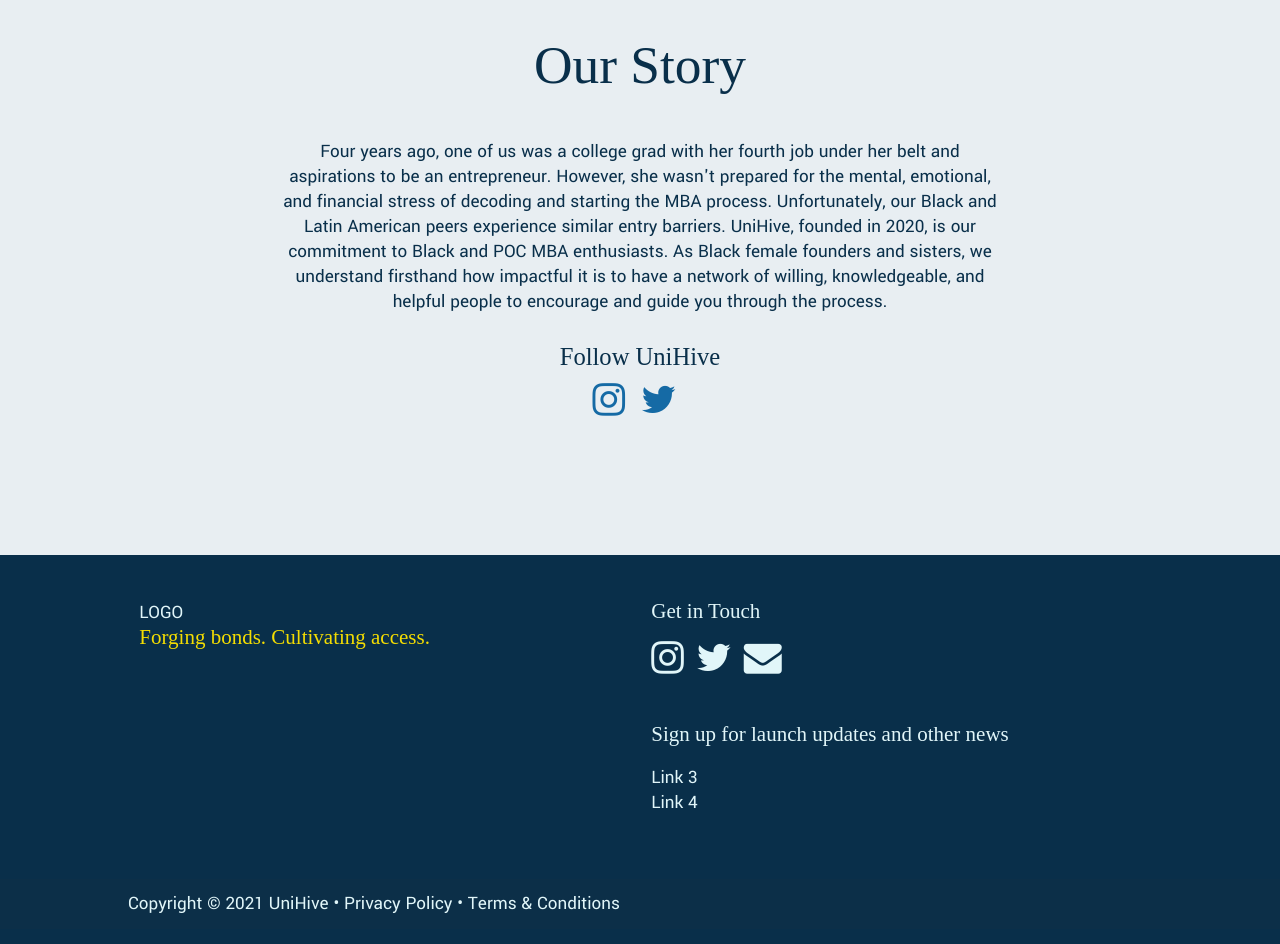
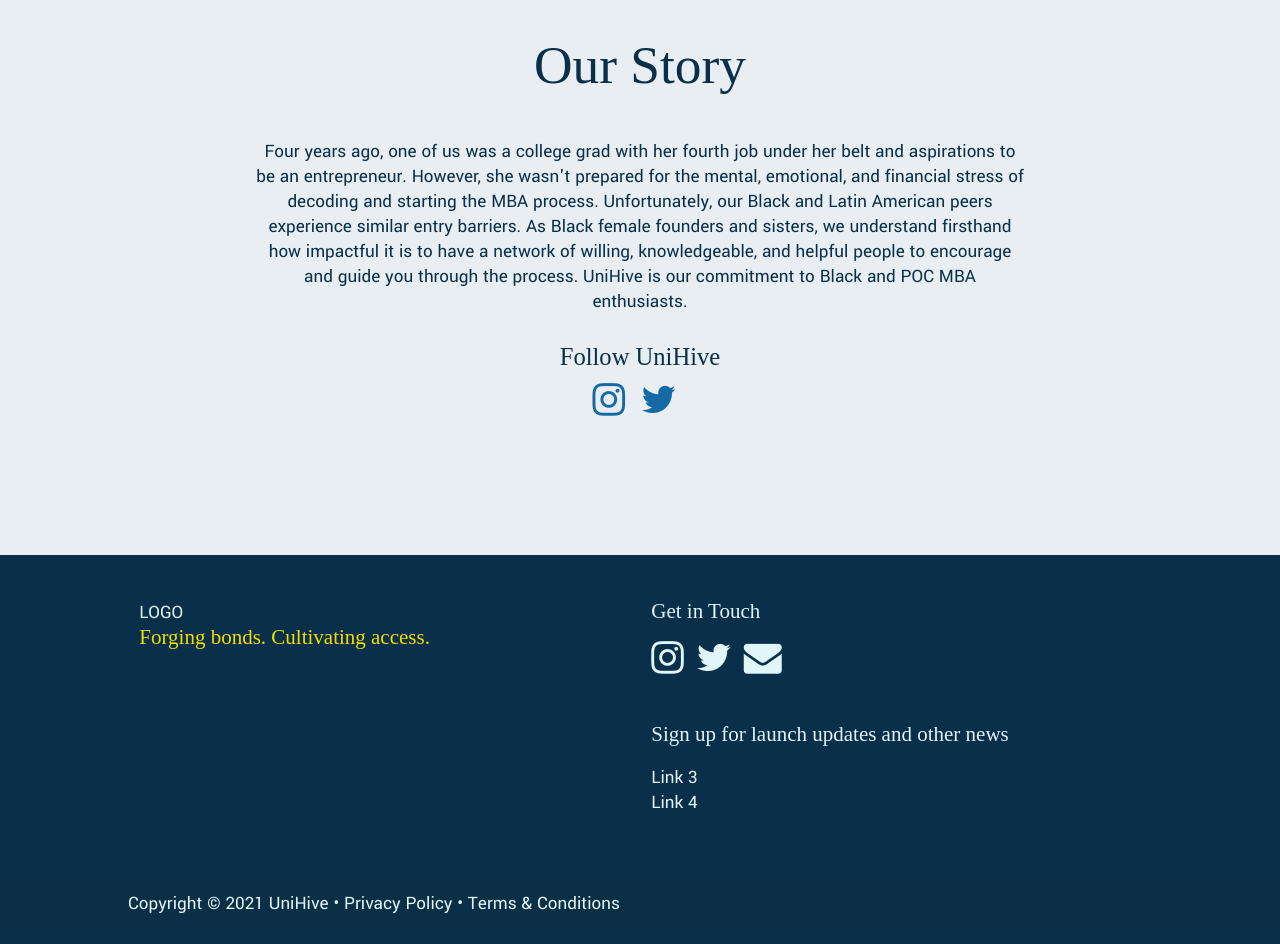
Before and after one commit to bdep90/unihive-app, a PHP site: page / in a window 1280 px wide. Shown: the part 2391-3335 px from the top of the page. Run offline with PHP 8.4, Linux system fonts and the light colour scheme; some libraries are stand-ins or nearby versions; some web fonts are replaced.

Commit message:
updating about width

```diff
--- a/css/style.css
+++ b/css/style.css
@@ -168,7 +168,7 @@ nav a.primary:focus {
 }
 
 .about .row {
-	width: 70%;
+	width: 75%;
 }
 
 .about img {
--- a/index.html
+++ b/index.html
@@ -123,7 +123,7 @@
 
 				<h2 class="header">Our Story</h2>
 
-				<p>Four years ago, one of us was a college grad with her fourth job under her belt and aspirations to be an entrepreneur. However, she wasn't prepared for the mental, emotional, and financial stress of decoding and starting the MBA process. Unfortunately, our Black and Latin American peers experience similar entry barriers. UniHive, founded in 2020, is our commitment to Black and POC MBA enthusiasts. As Black female founders and sisters, we understand firsthand how impactful it is to have a network of willing, knowledgeable, and helpful people to encourage and guide you through the process.</p>
+				<p>Four years ago, one of us was a college grad with her fourth job under her belt and aspirations to be an entrepreneur. However, she wasn't prepared for the mental, emotional, and financial stress of decoding and starting the MBA process. Unfortunately, our Black and Latin American peers experience similar entry barriers. As Black female founders and sisters, we understand firsthand how impactful it is to have a network of willing, knowledgeable, and helpful people to encourage and guide you through the process. UniHive is our commitment to Black and POC MBA enthusiasts.</p>
 
 				<!--   Social Icon Section   -->
 				<h5>Follow UniHive</h5>
```
